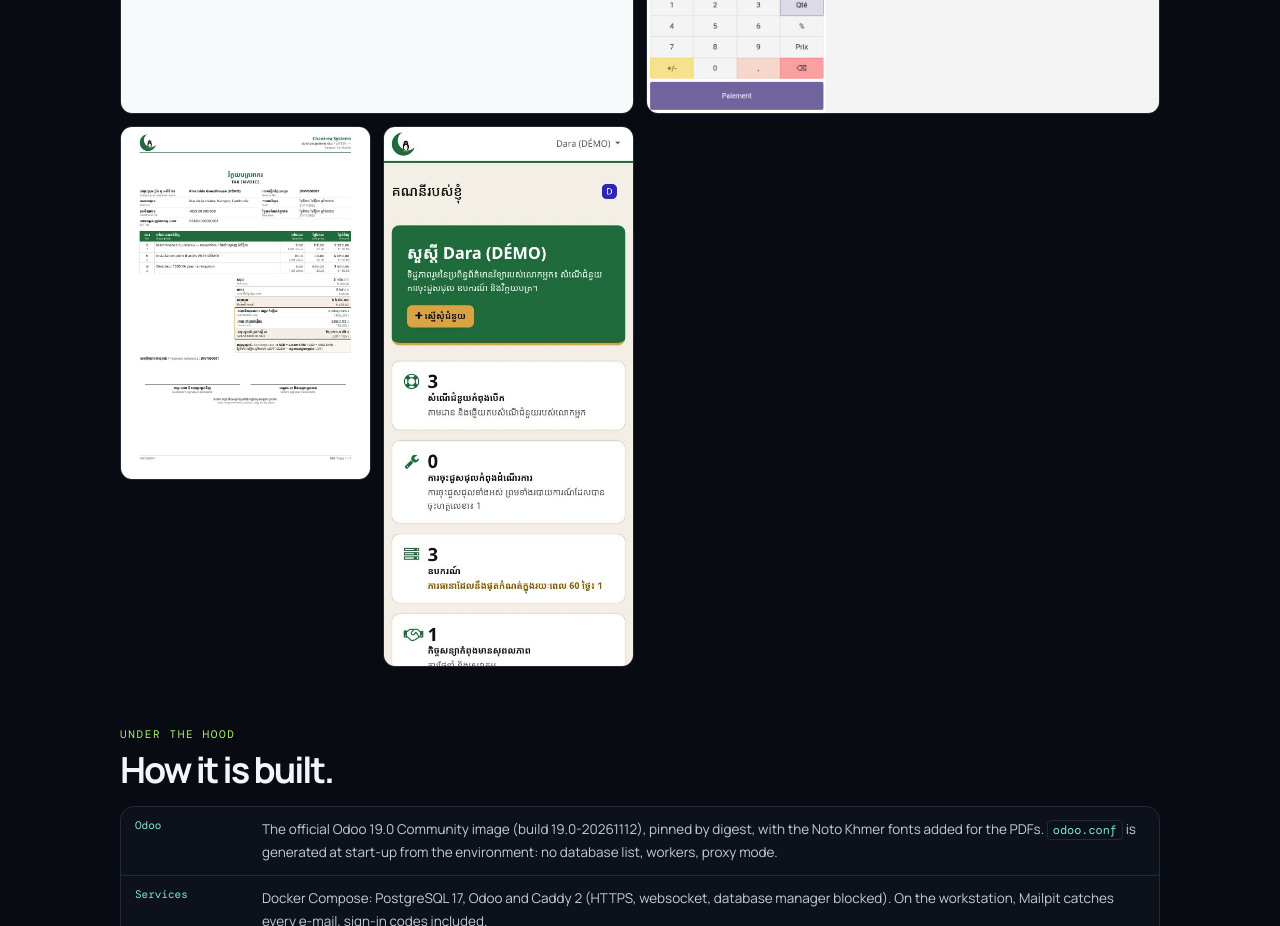
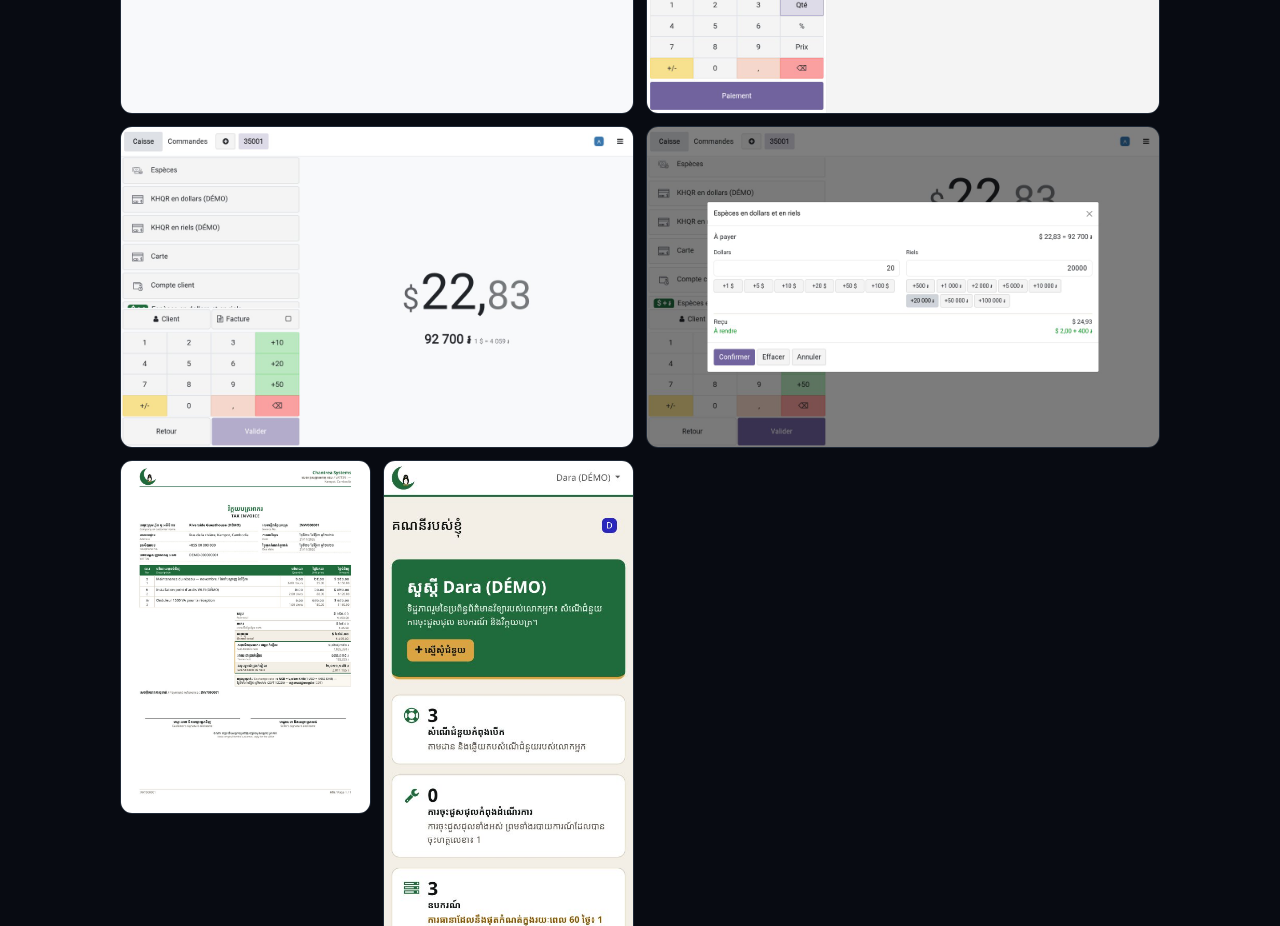
Before and after one commit to stefan-cambodia/stefan-cambodia.github.io, a plain HTML site: page projects/chantrea-odoo.html in a window 1280 px wide. Shown: the part 7080-8006 px from the top of the page. Drawn offline with nearby package versions, Linux system fonts and the light colour scheme; a web font is replaced by a local one.

Commit message:
Add the till's payment in riels to Chantrea Odoo's captures
Co-Authored-By: Claude Opus 5.5 <noreply@anthropic.com>

```diff
--- a/projects/chantrea-odoo.html
+++ b/projects/chantrea-odoo.html
@@ -342,6 +342,8 @@ addons/  chantrea_base · chantrea_kh_facture · chantrea_parc
 <a href="../assets/screenshots/chantrea-odoo/admin-invoice.jpg" target="_blank"><img src="../assets/screenshots/chantrea-odoo/admin-invoice.jpg" alt="The back office in French: a customer invoice, with its Cambodia tab and its type of invoice" loading="lazy"></a>
 <a href="../assets/screenshots/chantrea-odoo/admin-tickets.jpg" target="_blank"><img src="../assets/screenshots/chantrea-odoo/admin-tickets.jpg" alt="The helpdesk tickets in the back office, in French" loading="lazy"></a>
 <a href="../assets/screenshots/chantrea-odoo/admin-pos.jpg" target="_blank"><img src="../assets/screenshots/chantrea-odoo/admin-pos.jpg" alt="The till, in French, with a sale in progress: four demo items, the taxes and a total of $22.83" loading="lazy"></a>
+<a href="../assets/screenshots/chantrea-odoo/pos-payment.jpg" target="_blank"><img src="../assets/screenshots/chantrea-odoo/pos-payment.jpg" alt="The till’s payment screen: $22.83, with 92,700 riels below at 4,059 riels to the dollar, and the payment methods, among them KHQR in dollars or riels" loading="lazy"></a>
+<a href="../assets/screenshots/chantrea-odoo/pos-cash-riels.jpg" target="_blank"><img src="../assets/screenshots/chantrea-odoo/pos-cash-riels.jpg" alt="Cash in dollars and riels: the client hands over $20 and 20,000 riels, and the till gives back $2 and 400 riels" loading="lazy"></a>
 </div>
 <div class="gallery portrait">
 <a href="../assets/screenshots/chantrea-odoo/invoice-pdf-km.jpg" target="_blank"><img src="../assets/screenshots/chantrea-odoo/invoice-pdf-km.jpg" alt="A tax invoice in Khmer and English: Khmer numerals, totals in dollars and in riels at the official rate of the day" loading="lazy"></a>
```
Also changed, not shown: assets/screenshots/chantrea-odoo/pos-cash-riels.jpg (added), assets/screenshots/chantrea-odoo/pos-payment.jpg (added).
